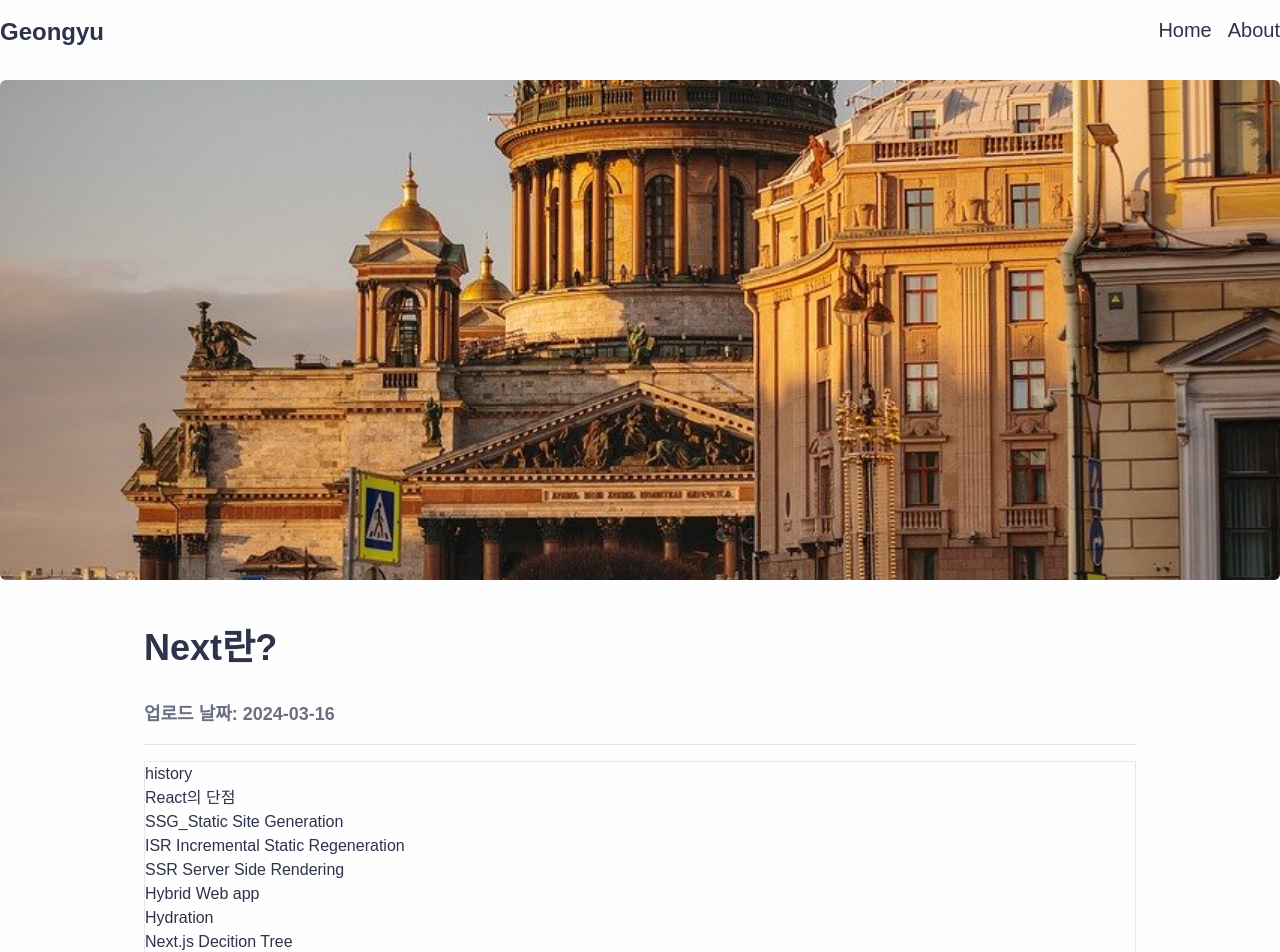
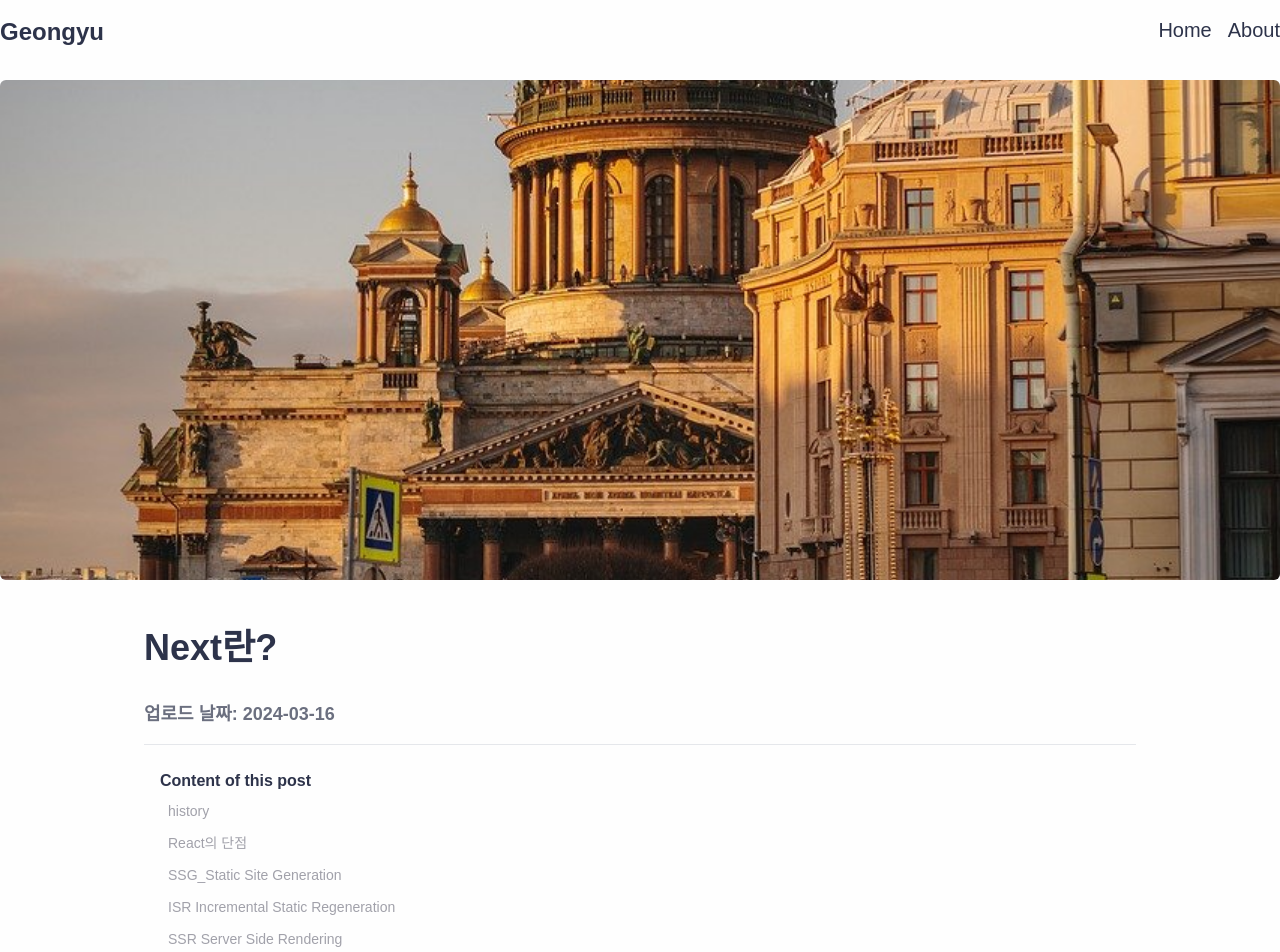
Before and after one commit to geongyu09/blog, a Next.js app: page /posts/Next1 in a window 1280 px wide. Shown: the top 952 px of the page. Built offline with nearby package versions, Linux system fonts and the light colour scheme; a web font is replaced by a local one.

Commit message:
feat: 목차 추가
#5

```diff
--- a/src/app/globals.css
+++ b/src/app/globals.css
@@ -1,6 +1,6 @@
 @tailwind base;
+@tailwind utilities;
 @tailwind components;
-@tailwind utilities;
 
 @layer base {
   html {
--- a/src/app/posts/[slug]/page.tsx
+++ b/src/app/posts/[slug]/page.tsx
@@ -1,8 +1,7 @@
 import Container from '@/components/common/layout/Container';
 import Gap from '@/components/common/layout/Gap';
-// import SplitLayout from '@/components/common/layout/SplitLayout';
 import Wrapper from '@/components/common/layout/Wrapper/indext';
-import MarkdownNav from '@/lib/MarkdownNav';
+import MarkdownNav from '@/components/common/lib/MarkdownNav';
 import { getPostBySlug } from '@/lib/post';
 import MarkdownViewer from '@/service/Markdown';
 
--- /dev/null
+++ b/src/components/common/lib/MarkdownNav/index.tsx
@@ -0,0 +1,44 @@
+import React from 'react';
+import cn from '@/utils/cn';
+import Link from 'next/link';
+import { parseMarkdown } from '../../../../lib/markdown';
+import Gap from '../../layout/Gap';
+
+interface MarkdownNavProps {
+  markdown: string;
+}
+
+export default function MarkdownNav({ markdown }: MarkdownNavProps) {
+  const headers = parseMarkdown(markdown);
+
+  return (
+    <nav className="border-b py-2 px-4">
+      <p className="text-base font-semibold">Content of this post</p>
+
+      <Gap size={2} />
+
+      <div className="px-2 flex flex-col gap-3">
+        {headers.map(({ text, level }, index) => (
+          <Link
+            key={`${text}-${level}-${index * 2}`}
+            href={`#${encodeURIComponent(text.toLowerCase().replace(/\s+/g, '-'))}`}
+          >
+            <p
+              className={cn(
+                'cursor-pointer transition-colors duration-200 text-sm text-zinc-400',
+                'hover:text-blue-500 hover:underline',
+                {
+                  'ml-0': level === 1,
+                  'ml-6': level === 2,
+                  'ml-12': level === 3,
+                },
+              )}
+            >
+              {text}
+            </p>
+          </Link>
+        ))}
+      </div>
+    </nav>
+  );
+}
--- a/src/lib/MarkdownNav/index.tsx
+++ /dev/null
@@ -1,19 +0,0 @@
-import Link from 'next/link';
-import { parseMarkdown } from '../markdown';
-
-interface MarkdownNavProps {
-  markdown: string;
-}
-export default function MarkdownNav({ markdown }: MarkdownNavProps) {
-  const headers = parseMarkdown(markdown);
-
-  return (
-    <div className="border">
-      {headers.map(({ text, level }, index) => (
-        <Link key={`${text}-${level}-${index * 2}`} href={`#${text}`}>
-          <p>{text}</p>
-        </Link>
-      ))}
-    </div>
-  );
-}
--- a/src/lib/markdown.ts
+++ b/src/lib/markdown.ts
@@ -13,7 +13,6 @@ export function parseMarkdown(markdown: string) {
       if (level > 0) headers.push({ text, level });
     }
   });
-  console.log(headers);
 
   return headers;
 }
--- a/tailwind.config.ts
+++ b/tailwind.config.ts
@@ -5,6 +5,8 @@ const config: Config = {
     './src/pages/**/*.{js,ts,jsx,tsx,mdx}',
     './src/components/**/*.{js,ts,jsx,tsx,mdx}',
     './src/app/**/*.{js,ts,jsx,tsx,mdx}',
+    './src/app/service/**/*.{js,ts,jsx,tsx,mdx}',
+    './src/app/lib/**/*.{js,ts,jsx,tsx,mdx}',
   ],
   theme: {
     extend: {},
```
